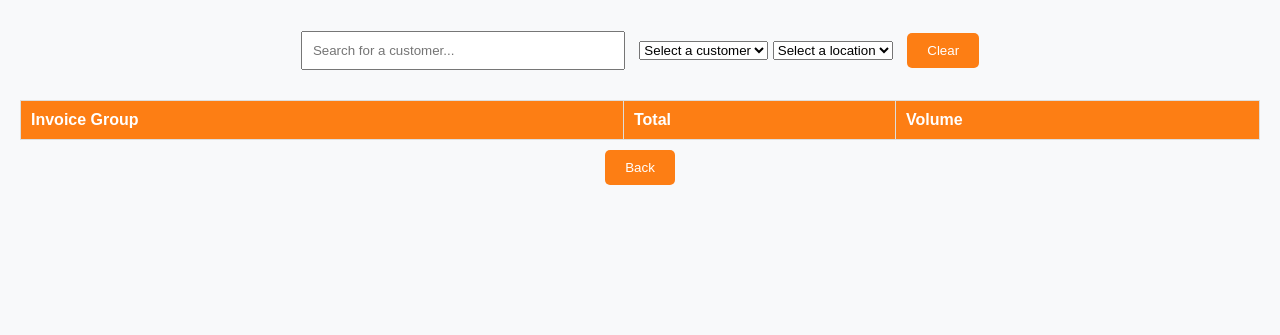
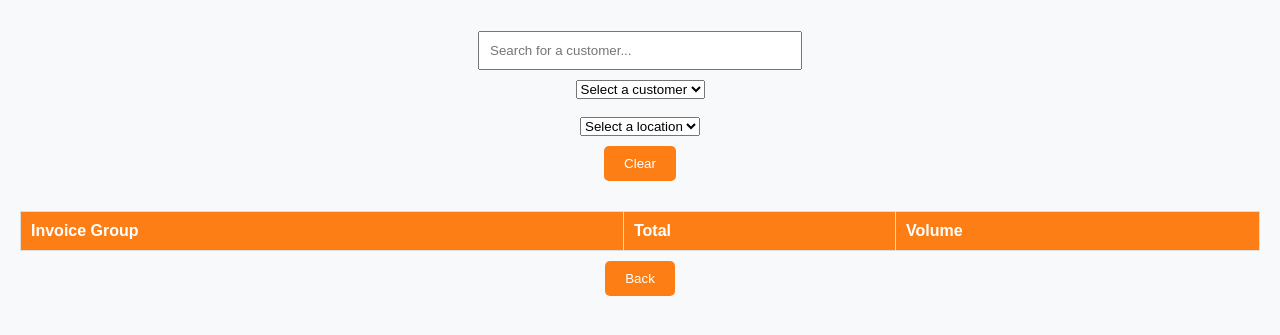
Before and after one commit to mozzy1987/QuantilCustomerSalesAppWeb, a website: page 2024_spend.html in a window 1280 px wide. Shown: the part 243-578 px from the top of the page. Drawn offline with Linux system fonts and the light colour scheme.

Commit message:
Add files via upload

```diff
--- a/2024_spend.html
+++ b/2024_spend.html
@@ -12,13 +12,22 @@
         <img width="500px" src="Logo.svg" alt="Logo" id="logo">
     </div>
 
+    <div>
         <input type="text" id="customerSearch" placeholder="Search for a customer..." oninput="filterCustomers()">
+    </div>
+    <div>
         <select id="customerSelect" onchange="selectCustomer()">
             <option value="">Select a customer</option>
         </select>
+    </div>
+    <div>
+            <br>
+    </div>
+    <div>
         <select id="locationSelect" onchange="selectLocation()">
             <option value="">Select a location</option>
         </select>
+    </div>
     <button onclick="clearSearch()">Clear</button>
 
     <div id="accountInfo"></div>
```
Lines whose indentation alone changed are shown as unchanged.
